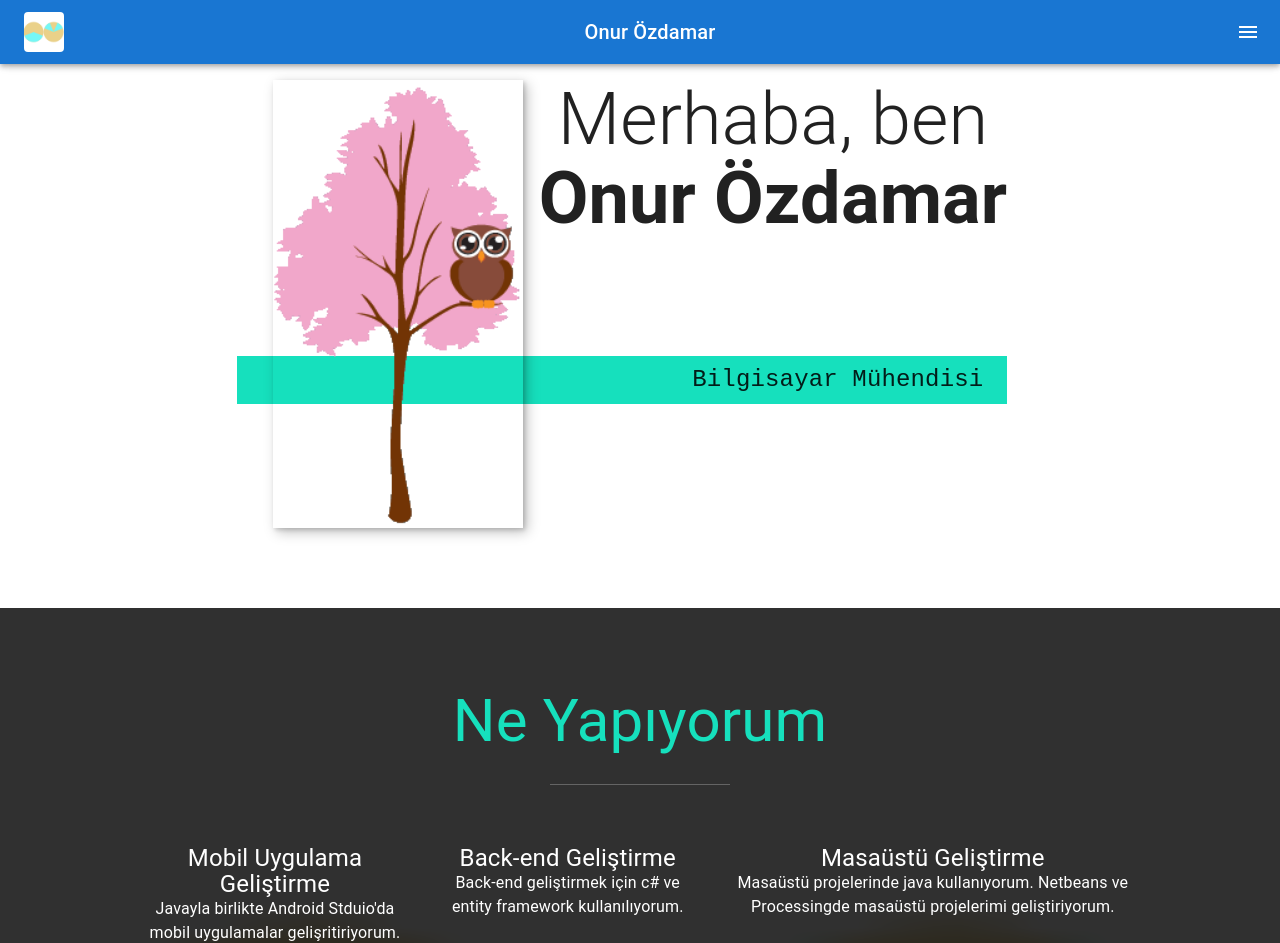
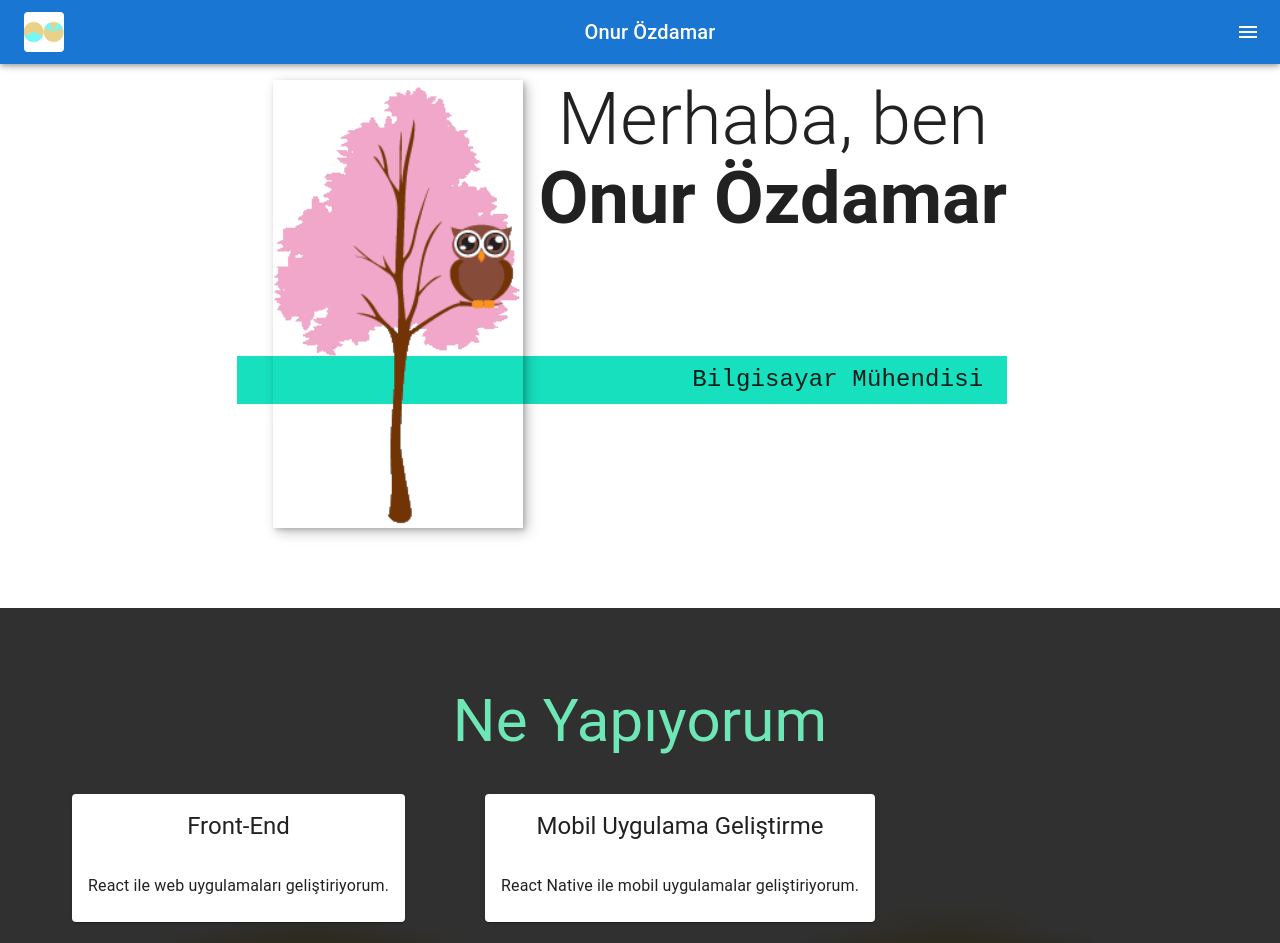
Before and after one commit to onurozdamar/portfolio-react, a React (Create React App) app: page / in a window 1280 px wide. Shown: the top 943 px of the page. Built offline with nearby package versions, Linux system fonts and the light colour scheme; a web font is replaced by a local one.

Commit message:
redesign with mui components

```diff
--- a/src/pages/mainPage/MyServices.css
+++ /dev/null
@@ -1,45 +0,0 @@
-.my-services {
-  background-color: var(--clr-dark);
-  background-image: url(../../img/logo.png);
-  background-size: cover;
-  color: var(--clr-light);
-  background-blend-mode: multiply;
-  text-align: center;
-}
-
-.section__title--services {
-  color: var(--clr-accent);
-  position: relative;
-}
-
-.section__title--services::after {
-  content: "";
-  display: block;
-  width: 3em;
-  height: 1px;
-  margin: 0.5em auto 1em;
-  background: var(--clr-light);
-  opacity: 0.25;
-}
-
-.services {
-  margin-bottom: 4em;
-}
-
-.service {
-  max-width: 500px;
-  margin: 0 auto;
-}
-
-@media (min-width: 800px) {
-  .services {
-    display: flex;
-    max-width: 1000px;
-    margin: 0 auto;
-    margin-left: auto;
-    margin-right: auto;
-  }
-  .service + .service {
-    margin-left: 2em;
-  }
-}
--- a/src/pages/mainPage/MyServices.js
+++ b/src/pages/mainPage/MyServices.js
@@ -1,34 +1,48 @@
-import "./MyServices.css";
+import {
+  Button,
+  Card,
+  CardContent,
+  CardHeader,
+  Typography,
+} from "@mui/material";
+import img from "../../img/logo.png";
 
 function MyServices() {
   return (
-    <section className="my-services" id="services">
-      <h2 className="section__title section__title--services">Ne Yapıyorum</h2>
-      <div className="services">
-        <div className="service">
-          <h3>Mobil Uygulama Geliştirme</h3>
-          <p>
-            Javayla birlikte Android Stduio'da mobil uygulamalar
-            gelişritiriyorum.
-          </p>
-        </div>
-        <div className="service">
-          <h3>Back-end Geliştirme</h3>
-          <p>
-            Back-end geliştirmek için c# ve entity framework kullanılıyorum.
-          </p>
-        </div>
-        <div className="service">
-          <h3>Masaüstü Geliştirme</h3>
-          <p>
-            Masaüstü projelerinde java kullanıyorum. Netbeans ve Processingde
-            masaüstü projelerimi geliştiriyorum.
-          </p>
-        </div>
+    <section
+      className="text-center"
+      id="services"
+      style={{
+        backgroundImage: `url(${img})`,
+        backgroundSize: "cover",
+        backgroundColor: "var(--clr-dark)",
+        backgroundBlendMode: "multiply",
+      }}
+    >
+      <h2 className="text-green-300">Ne Yapıyorum</h2>
+      <div className="flex flex-col md:flex-row">
+        <Card className="m-10">
+          <CardHeader title="Front-End" />
+          <CardContent>
+            <Typography>React ile web uygulamaları geliştiriyorum.</Typography>
+          </CardContent>
+        </Card>
+        <Card className="m-10">
+          <CardHeader title="Mobil Uygulama Geliştirme" />
+          <CardContent>
+            <Typography>
+              React Native ile mobil uygulamalar geliştiriyorum.
+            </Typography>
+          </CardContent>
+        </Card>
       </div>
-      <a href="#work" className="btn">
+      <Button
+        href="#work"
+        variant="contained"
+        style={{ backgroundColor: "rgb(110, 231, 183)", color: "black" }}
+      >
         Projelerim
-      </a>
+      </Button>
     </section>
   );
 }
```
